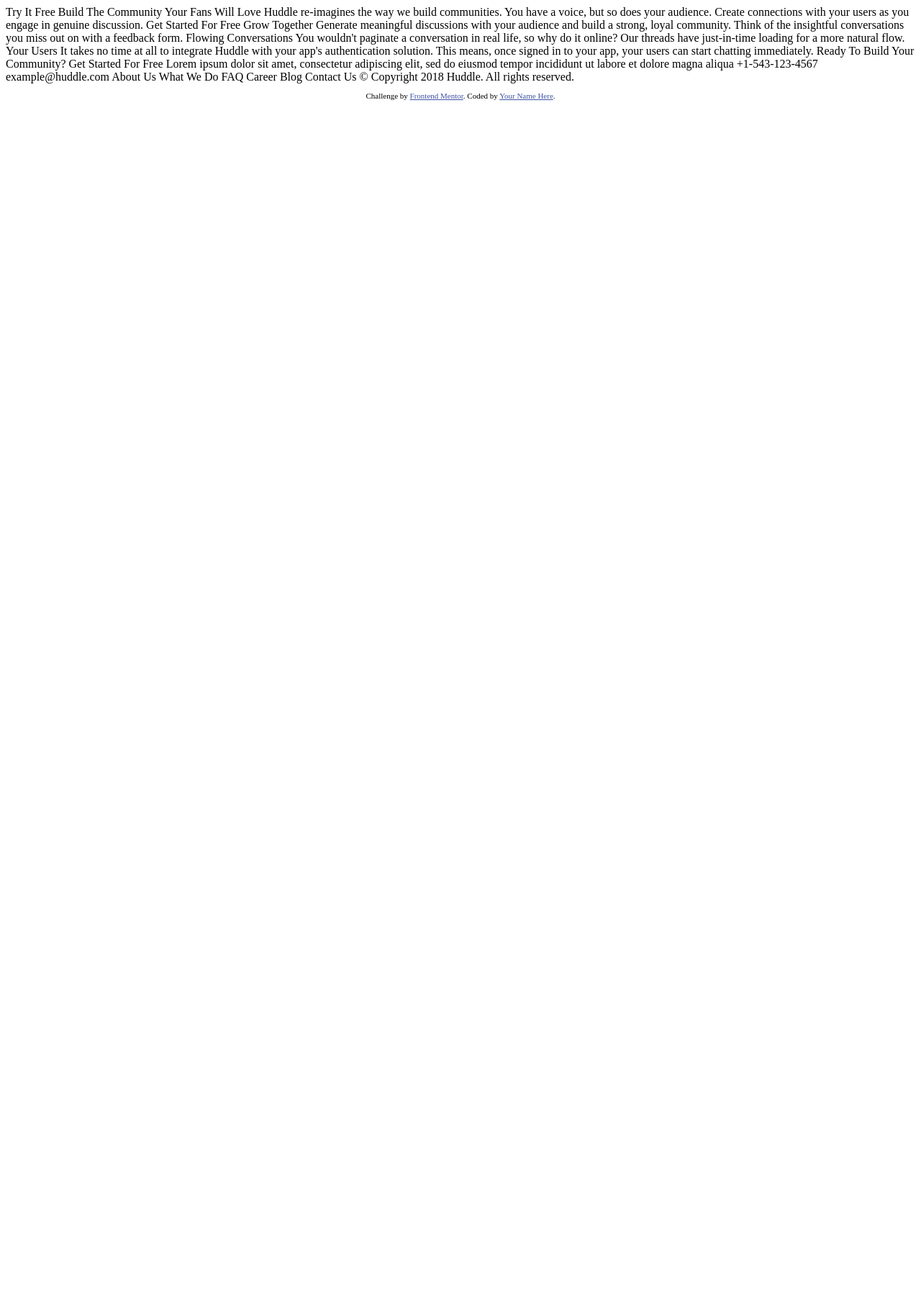
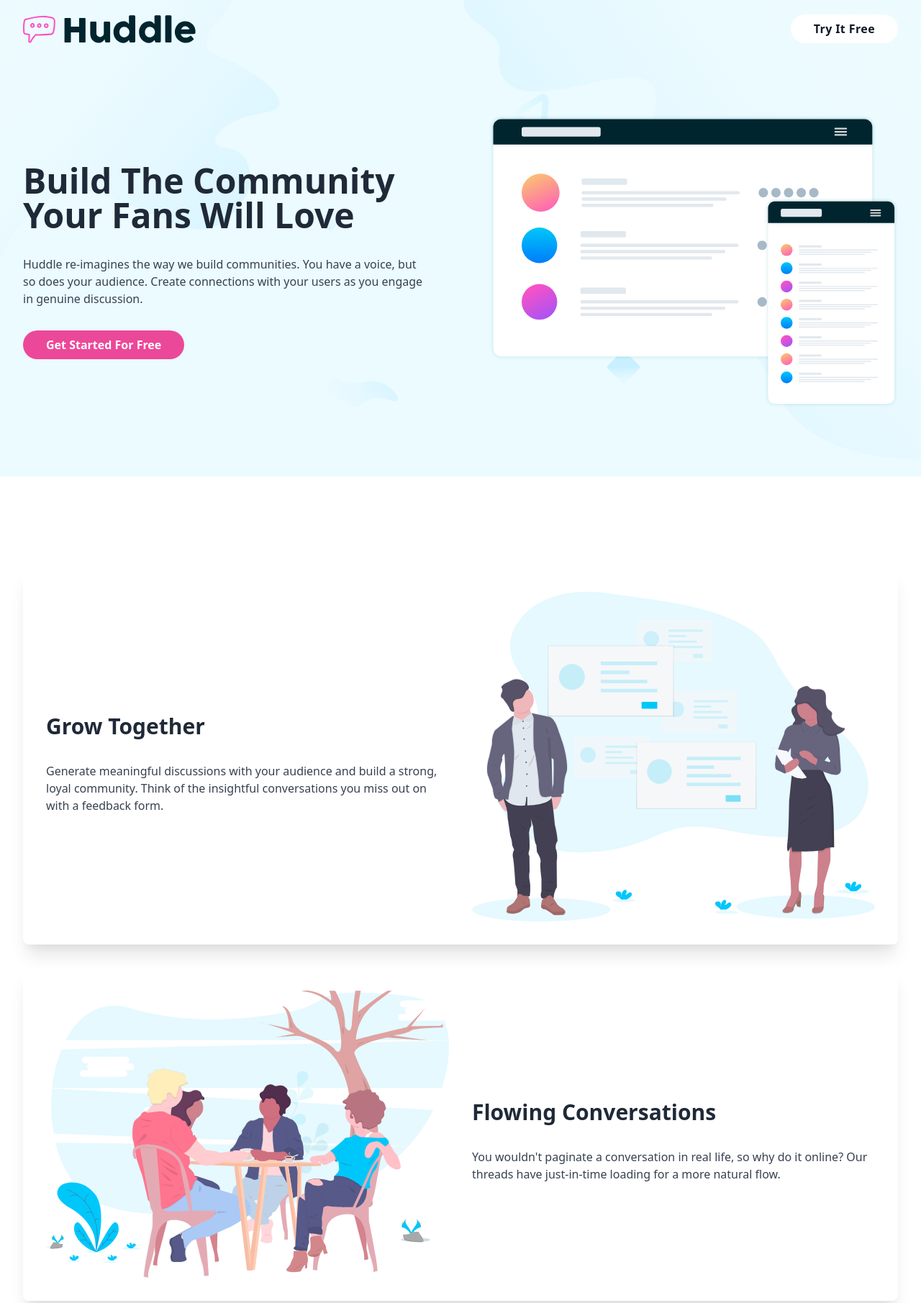
Before and after one commit to davidoludolapo/Huddle-alternating-feature-blocks, a plain HTML site: page index.html in a window 1280 px wide. Shown: the top 1810 px of the page at 72% size. Before the commit the page ends 800 px from the top, so only its background shows below. Drawn offline with nearby package versions, Linux system fonts and the light colour scheme.

Commit message:
initial huddle commit"

```diff
--- /dev/null
+++ b/index.css
@@ -0,0 +1,29 @@
+@import url("https://fonts.googleapis.com/css2?family=Open+Sans:wght@400;700&family=Poppins:wght@600&display=swap");
+
+body {
+  font-family: "Open Sans, sans-serif";
+}
+
+h1, h2 {
+    font-family: "Poppins", sans-serif;
+}
+
+img {
+  max-width: 100%;
+}
+
+ul {
+  list-style: none;
+}
+
+p{
+    line-height: 1.8;
+}
+
+.attribution {
+  font-size: 14px;
+  text-align: center;
+}
+.attribution a {
+  color: hsl(347, 45%, 44%);
+}
--- a/index.html
+++ b/index.html
@@ -1,70 +1,162 @@
 <!DOCTYPE html>
 <html lang="en">
+
 <head>
-  <meta charset="UTF-8">
-  <meta name="viewport" content="width=device-width, initial-scale=1.0"> <!-- displays site properly based on user's device -->
+  <meta charset="UTF-8" />
+  <meta name="viewport" content="width=device-width, initial-scale=1.0" />
+  <!-- displays site properly based on user's device -->
 
-  <link rel="icon" type="image/png" sizes="32x32" href="./images/favicon-32x32.png">
+  <link rel="icon" type="image/png" sizes="32x32" href="./images/favicon-32x32.png" />
 
-  <title>Frontend Mentor | Huddle landing page with alternating feature blocks</title>
+  <link rel="stylesheet" href="https://cdnjs.cloudflare.com/ajax/libs/tailwindcss/2.2.19/tailwind.min.css"
+    referrerpolicy="no-referrer" />
+  <link rel="stylesheet" href="https://cdnjs.cloudflare.com/ajax/libs/font-awesome/6.2.0/css/all.min.css"
+    integrity="sha512-xh6O/CkQoPOWDdYTDqeRdPCVd1SpvCA9XXcUnZS2FmJNp1coAFzvtCN9BmamE+4aHK8yyUHUSCcJHgXloTyT2A=="
+    crossorigin="anonymous" referrerpolicy="no-referrer" />
+  <link rel="stylesheet" href="style.css" />
 
-  <!-- Feel free to remove these styles or customise in your own stylesheet 👍 -->
-  <style>
-    .attribution { font-size: 11px; text-align: center; }
-    .attribution a { color: hsl(228, 45%, 44%); }
-  </style>
+  <title>
+    Frontend Mentor | Huddle landing page with alternating feature blocks
+  </title>
 </head>
+
 <body>
+  <header class="absolute z-10 w-full p-5 px-8 flex items-center justify-between max-w-7xl mx-auto lg:transform lg:left-1/2 lg:-translate-x-1/2">
+    <div>
+      <img src="./images/logo.svg" alt="" class="w-40 lg:w-auto"/>
+    </div>
+    <button class=" bg-white py-2 px-8 rounded-full text-gray-900 font-bold tracking-wide">Try It Free</button>
+    </header>
 
-  Try It Free
+    <picture class="absolute w-full">
+      <source media="(min-width: 768px)" srcset="./images/bg-hero-desktop.svg">
+      <img src="./images/bg-hero-mobile.svg" alt="" class="w-full">
+    </picture>
+    <section style="background-color: hsl(193, 100%, 96%)" >
 
-  Build The Community Your Fans Will Love
+      <div class="relative max-w-7xl mx-auto grid grid-cols-1 gap-10 pt-40 pb-24 px-8 lg:grid-cols-2 lg:gap-20 lg:place-items-center">
+        <article class="text-center lg:text-left">
+          <h1 class="font-bold text-3xl md:text:4xl lg:text-5xl mb-8 text-gray-800">Build The Community Your Fans Will Love</h1>
 
-  Huddle re-imagines the way we build communities. You have a voice, but so does your audience.
-  Create connections with your users as you engage in genuine discussion.
+          <p class=" text-gray-700 mb-8 ">
+            Huddle re-imagines the way we build communities. You have a voice,
+            but so does your audience. Create connections with your users as you
+            engage in genuine discussion.
+          </p>
 
-  Get Started For Free
+          <button class="bg-pink-500 text-white py-2 px-8 font-bold rounded-full">Get Started For Free</button>
+        </article>
 
-  Grow Together
+        <article>
+          <img src="./images/illustration-mockups.svg" alt="" />
+        </article>
+      </div>
+    </section>
 
-  Generate meaningful discussions with your audience and build a strong, loyal community.
-  Think of the insightful conversations you miss out on with a feedback form.
+    <section class="grid grid-cols-1 gap-8 max-w-7xl mx-auto py-20 lg:py-32 px-8">
+      <article class="bg-white shadow-xl rounded-lg p-8 text-center lg:text-left grid grid-cols-1 gap-8 lg:flex lg:flex-row-reverse lg:items-center">
+        <div class="lg:flex-1">
+          <img src="./images/illustration-grow-together.svg" alt="" />
+        </div>
 
-  Flowing Conversations
+        <div class="lg:flex-1">
+          <h2 class="font-bold text-2xl mt-5 mb-8 md:text-3xl text-gray-800">Grow Together</h2>
+          <p class="text-gray-700">
+            Generate meaningful discussions with your audience and build a
+            strong, loyal community. Think of the insightful conversations you
+            miss out on with a feedback form.
+          </p>
+        </div>
+      </article>
 
-  You wouldn't paginate a conversation in real life, so why do it online? Our threads
-  have just-in-time loading for a more natural flow.
+      <article class="bg-white shadow-xl rounded-lg p-8 text-center lg:text-left grid grid-cols-1 gap-8 lg:flex lg:items-center">
+        <div class="lg:flex-1">
+          <img src="./images/illustration-flowing-conversation.svg" alt="" />
+        </div>
+        <div class="lg:flex-1">
+          <h2 class="font-bold text-2xl mt-5 mb-8 md:text-3xl text-gray-800">Flowing Conversations</h2>
+          <p class="text-gray-700">
+            You wouldn't paginate a conversation in real life, so why do it
+            online? Our threads have just-in-time loading for a more natural
+            flow.
+          </p>
+        </div>
+      </article>
+      <article class="bg-white shadow-xl rounded-lg p-8 text-center lg:text-left grid grid-cols-1 gap-8 lg:flex lg:flex-row-reverse lg:items-center">
+        <div class="lg:flex-1">
+          <img src="./images/illustration-your-users.svg" alt="" />
+        </div>
+        <div class="lg:flex-1">
+          <h2 class="font-bold text-2xl mt-5 mb-8 md:text-3xl text-gray-800">Your Users</h2>
+          <p class="text-gray-700">
+            It takes no time at all to integrate Huddle with your app's
+            authentication solution. This means, once signed in to your app,
+            your users can start chatting immediately.
+          </p>
+        </div>
+      </article>
+    </section>
 
-  Your Users
+    <section class="bg-white rounded-2xl max-w-3xl lg:mx-auto px-8 py-16 text-center shadow -mb-32 mx-8 relative">
+      <h2 class="font-bold text-3xl lg:text-4xl mb-8 text-gray-800">Ready to Build your Community?</h2>
 
-  It takes no time at all to integrate Huddle with your app's authentication solution.
-  This means, once signed in to your app, your users can start chatting immediately.
+      <button class="bg-pink-500 py-2 px-8 font-bold text-white rounded-full">Get Started For Free</button>
+    </section>
 
-  Ready To Build Your Community?
 
-  Get Started For Free
+  <footer style="background-color: hsl(192, 100%, 9%);">
+    <div class="max-w-7xl mx-auto pt-52 pb-20 px-8">
+      <article>
+        <img src="./images/footer-logo.svg" alt="" class="w-32 lg:w-auto mb-8" />
+      </article>
 
-  Lorem ipsum dolor sit amet, consectetur adipiscing elit, sed do eiusmod tempor
-  incididunt ut labore et dolore magna aliqua
+      <div class="md:grid grid-cols-2 gap-10 lg:grid-cols-4">
+        <article>
+          <article>
+            <p class=" flex items-start gap-3 text-white">
+              <img src="./images/icon-location.svg" alt=""  class="mt-2"/> Lorem ipsum dolor
+              sit amet, consectetur adipiscing elit, sed do eiusmod tempor
+              incididunt ut labore et dolore magna aliqua
+            </p>
+          </article>
 
-  +1-543-123-4567
-  example@huddle.com
+          <ul class="mt-5 mb-8">
+            <li class="text-white flex items-center gap-3"><img src="./images/icon-phone.svg" alt="" />+1-543-123-4567</li>
+            <li class="mt-5 text-white flex items-center gap-3">
+              <img src="./images/icon-email.svg" alt="" />example@huddle.com
+            </li>
+          </ul>
+        </article>
 
-  About Us
-  What We Do
-  FAQ
+        <ul class="mb-8 flex flex-col gap-4 text-white">
+          <li>About Us</li>
+          <li>What We Do</li>
+          <li>FAQ</li>
+        </ul>
+        <ul class="mb-8 flex flex-col gap-4 text-white">
+          <li>Career</li>
+          <li>Blog</li>
+          <li>Contact Us</li>
+        </ul>
 
-  Career
-  Blog
-  Contact Us
+        <ul class="flex items-center justify-center gap-5 mb-8 lg:items-start">
+          <li><i class="fab fa-facebook text-2xl text-white"></i></li>
+          <li><i class="fab fa-twitter text-2xl text-white"></i></li>
+          <li><i class="fab fa-instagram text-2xl text-white"></i></li>
+        </ul>
 
-  &copy; Copyright 2018 Huddle. All rights reserved.
+      </div>
+      <p class="text-center text-white text-sm lg:text-right">&copy; Copyright 2018 Huddle. All rights reserved.</p>
+    </div>
+  </footer>
+  <div class="text-center">
+    <p class="attribution">
+      Challenge by
+      <a href="https://www.frontendmentor.io?ref=challenge" target="_blank">Frontend Mentor</a>. Coded by <a
+        href="https://www.github.com/davidoludolapo">Dolapo Odesola</a>.
+    </p>
+  </div>
 
-  <footer>
-    <p class="attribution">
-      Challenge by <a href="https://www.frontendmentor.io?ref=challenge" target="_blank">Frontend Mentor</a>.
-      Coded by <a href="#">Your Name Here</a>.
-    </p>
-  </footer>
 </body>
+
 </html>
```
Also changed, not shown: images/footer-logo.svg (added).
